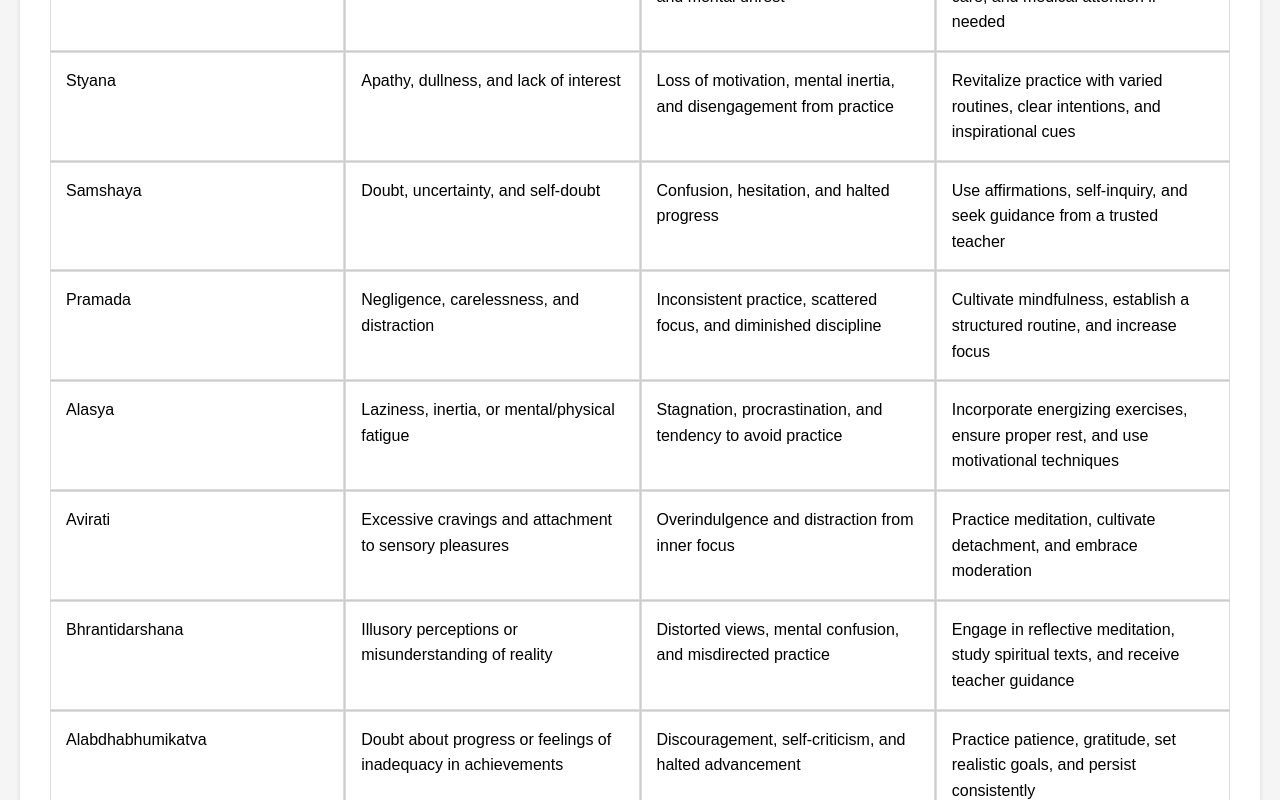
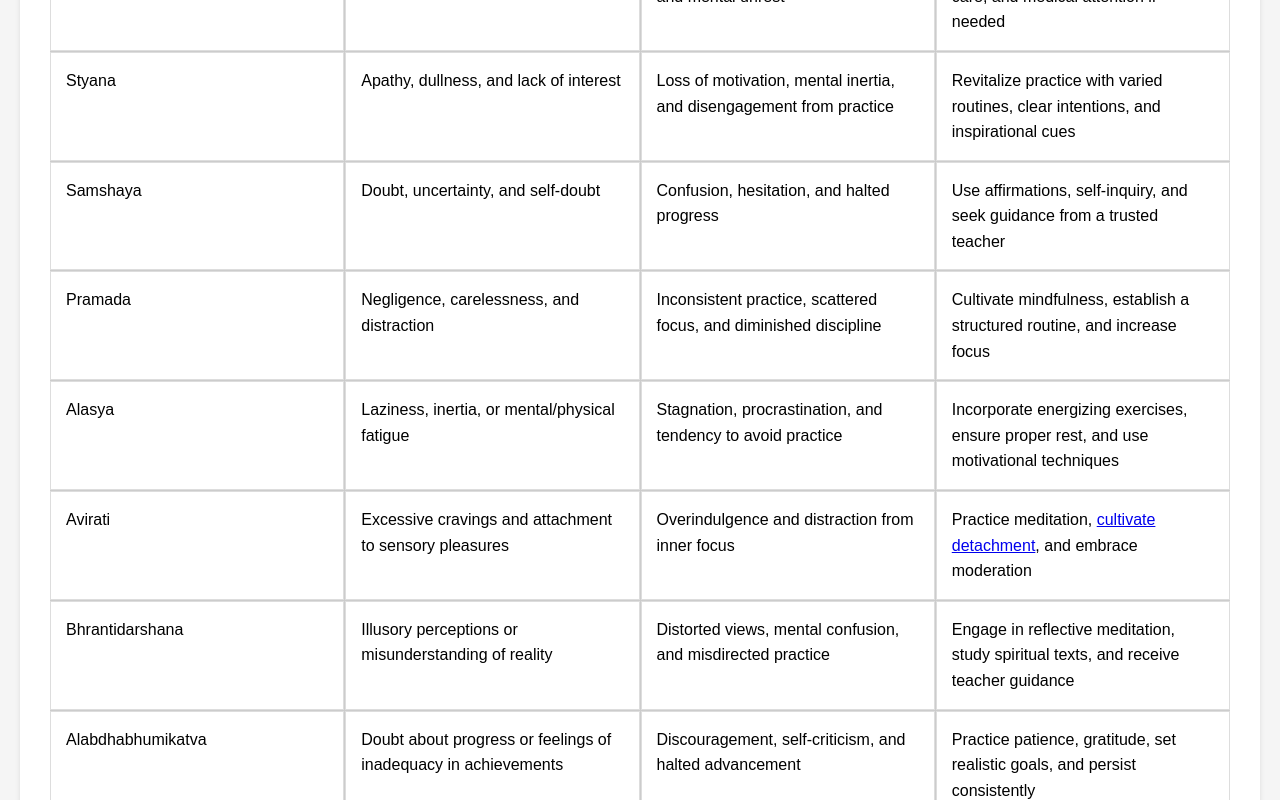
Before and after one commit to anandvip/obstacles, a plain HTML site: page index.html in a window 1280 px wide. Shown: the part 400-1200 px from the top of the page. Drawn offline with Linux system fonts and the light colour scheme.

Commit message:
Update index.html
avirati detachment non-attachment practice and observation

```diff
--- a/index.html
+++ b/index.html
@@ -222,7 +222,7 @@
 
       <div>Overindulgence and distraction from inner focus</div>
 
-      <div>Practice meditation, cultivate detachment, and embrace moderation</div>
+      <div>Practice meditation, <a href="https://anandvip.github.io/detachment/" target="_blank">cultivate detachment</a>, and embrace moderation</div>
 
 
 
```
